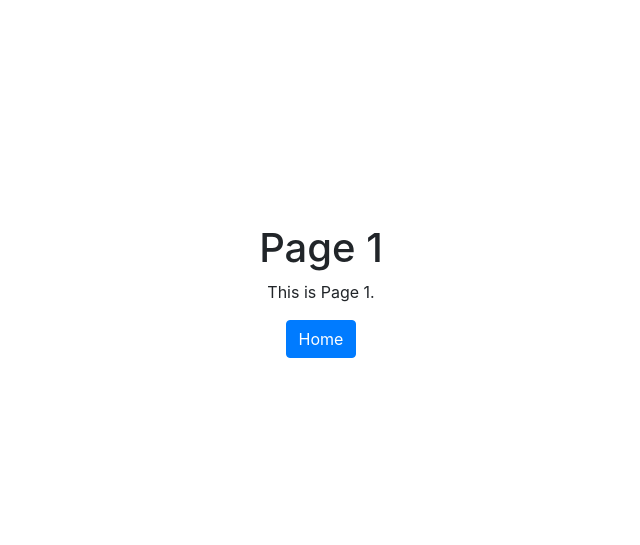
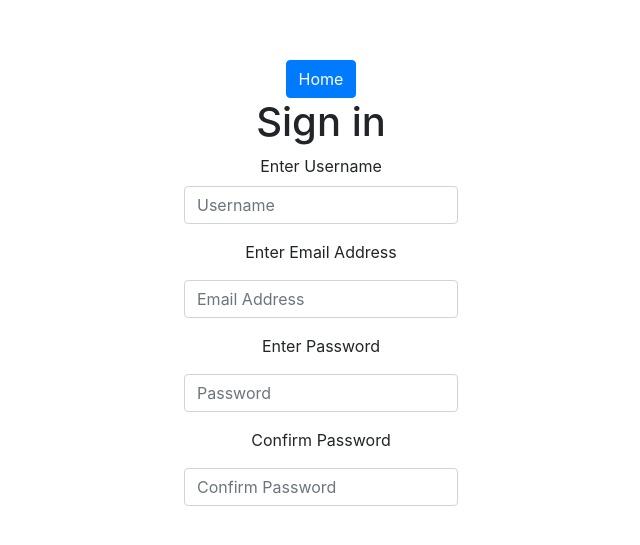
Before and after one commit to CS4800-PIEDevStudios/PieTube, a React (Vite) app in the folder Frontend/: page /page1 in a window 1280 px wide. Shown: the part 109-654 px from the top of the page, without its empty margins (319-959 px from the left). Built offline with nearby package versions, Linux system fonts and the light colour scheme.

Commit message:
Added text input boxes to login page

```diff
--- a/Frontend/src/components/Home.jsx
+++ b/Frontend/src/components/Home.jsx
@@ -1,24 +1,3 @@
-// import React from 'react';
-// import { Button } from 'react-bootstrap';
-
-// const Home = () => {
-//   // const { error, isPending, data: blogs } = useFetch('http://localhost:8000/blogs')
-
-//   return (
-//     <div className="home">
-//       {/* { error && <div>{ error }</div> }
-//       { isPending && <div>Loading...</div> }
-//       { blogs && <BlogList blogs={blogs} /> } */}
-//       <div>
-//         <h1>This is the first page</h1>
-//         <Button variant="primary"> This is a button </Button>
-//       </div>
-//     </div>
-//   );
-// }
-
-// export default Home;
-
 import React, {useState} from 'react';
 import axios from 'axios';
 import { Link } from 'react-router-dom';
@@ -34,11 +13,6 @@ const Home = () => {
     const [directorData, setDirectorData] = useState([]);
     const [trailerData, setTrailerData] = useState([]);
     const [recommendationData, setRecommendationData] = useState([]);
-
-
-
-
-
 
     const fetchData = () => {
         console.log("fetching...");
@@ -123,13 +97,14 @@ const Home = () => {
             });
     };
 
-
-
     return (
         <div>
             <h1>Home Page</h1>
             <p>Welcome to the Home Page!</p>
             <Button variant="primary" onClick={fetchData}>Fetch Data</Button>
+            <Link to="/page1">
+                <Button variant="primary"> Login </Button>
+            </Link>
 
             <h2>Movie Table</h2>
             <Table striped bordered hover>
--- a/Frontend/src/components/Page1.jsx
+++ b/Frontend/src/components/Page1.jsx
@@ -1,15 +1,55 @@
 import React from 'react';
 import { Link } from 'react-router-dom';
 import { Button } from 'react-bootstrap';
+import Form from 'react-bootstrap/Form';
+import InputGroup from 'react-bootstrap/InputGroup';
 
-const Page1 = () => (
+const Page1 = () => {
+  return (
     <div>
-    <h1>Page 1</h1>
-    <p>This is Page 1.</p>
         <Link to="/PieTube">
           <Button variant="primary"> Home </Button>
       </Link>
+      <div>
+        <h1>Sign in</h1>
+        <div >
+          <Form.Label htmlFor="basic-url">Enter Username</Form.Label>
+          <InputGroup className="mb-3">
+            <Form.Control
+              placeholder="Username"
+              aria-label="Username"
+              aria-describedby="basic-addon2"
+            />
+          </InputGroup>
+          <p>Enter Email Address</p>
+          <InputGroup className="mb-3">
+            <Form.Control
+              placeholder="Email Address"
+              aria-label="Email Address"
+              aria-describedby="basic-addon2"
+            />
+          </InputGroup>
+          <p>Enter Password</p>
+          <InputGroup className="mb-3">
+            <Form.Control
+              placeholder="Password"
+              aria-label="Password"
+              aria-describedby="basic-addon2"
+            />
+          </InputGroup>
+          <p>Confirm Password</p>
+          <InputGroup className="mb-3">
+            <Form.Control
+              placeholder="Confirm Password"
+              aria-label="Confirm Password"
+              aria-describedby="basic-addon2"
+            />
+          </InputGroup>
+        </div>
+      </div>
     </div>
   );
 
+};
+
 export default Page1;
```
Lines whose indentation alone changed are shown as unchanged.
